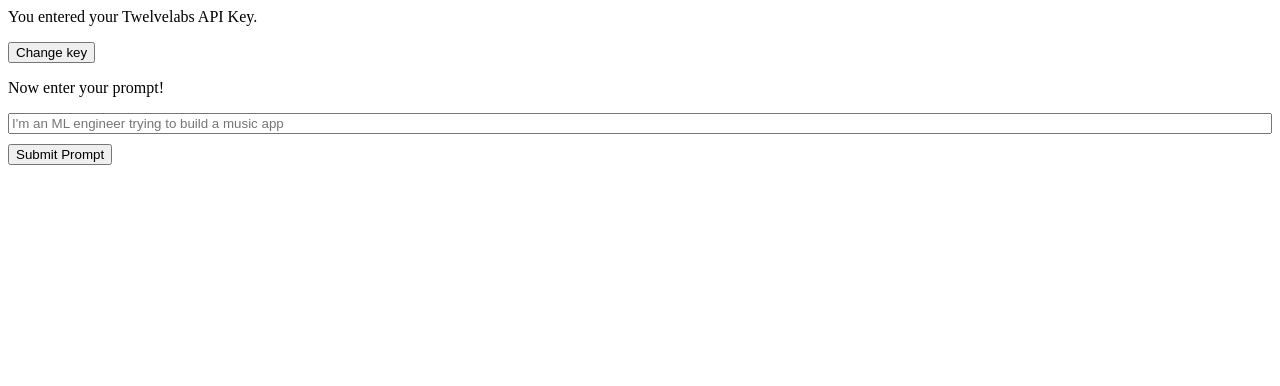
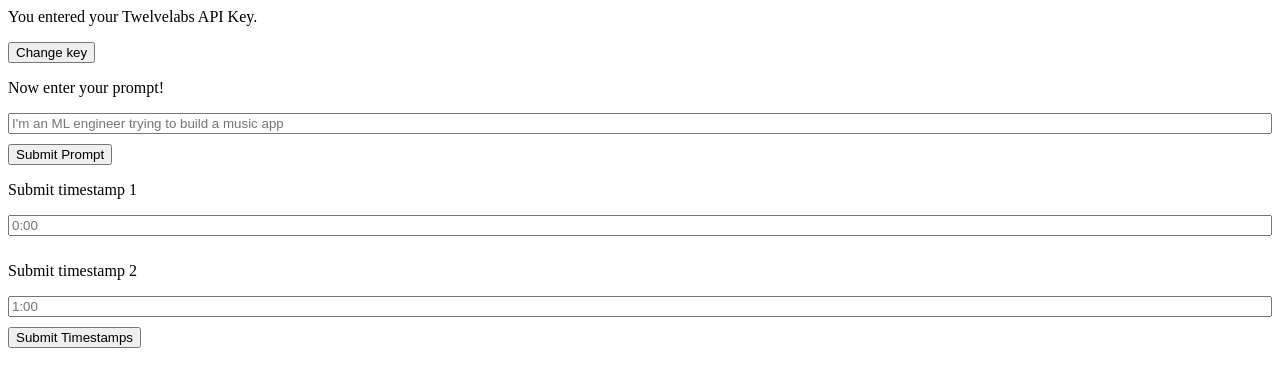
Before and after one commit to ayushkhd/NeuroLearn, a browser extension: page extension/index.html in a window 1280 px wide. Both pictures are taken after typing "Sample" into the empty fields and a click on the button "Add key". Drawn offline with Linux system fonts and the light colour scheme.

Commit message:
inputs and button for timestamp submission

```diff
--- a/extension/index.html
+++ b/extension/index.html
@@ -14,6 +14,11 @@
            <p>Now enter your prompt!</p>
            <input id = "question_input" placeholder="I'm an ML engineer trying to build a music app"/>
            <button id="submit-question">Submit Prompt</button>
+           <p>Submit timestamp 1</p>
+           <input id="timestamp1" placeholder="0:00"/>
+           <p>Submit timestamp 2</p>
+              <input id="timestamp2" placeholder="1:00"/>
+              <button id="submit-timestamps">Submit Timestamps</button>
         </div>
     </body>
     <script src="index.js"></script>
--- a/extension/index.js
+++ b/extension/index.js
@@ -53,6 +53,8 @@ const submitQuestion = async () => {
   }
 }
 
+
+
 const getActiveTabUrl = () => {
   return new Promise((resolve, reject) => {
       chrome.tabs.query({ active: true, currentWindow: true }, (tabs) => {
```
